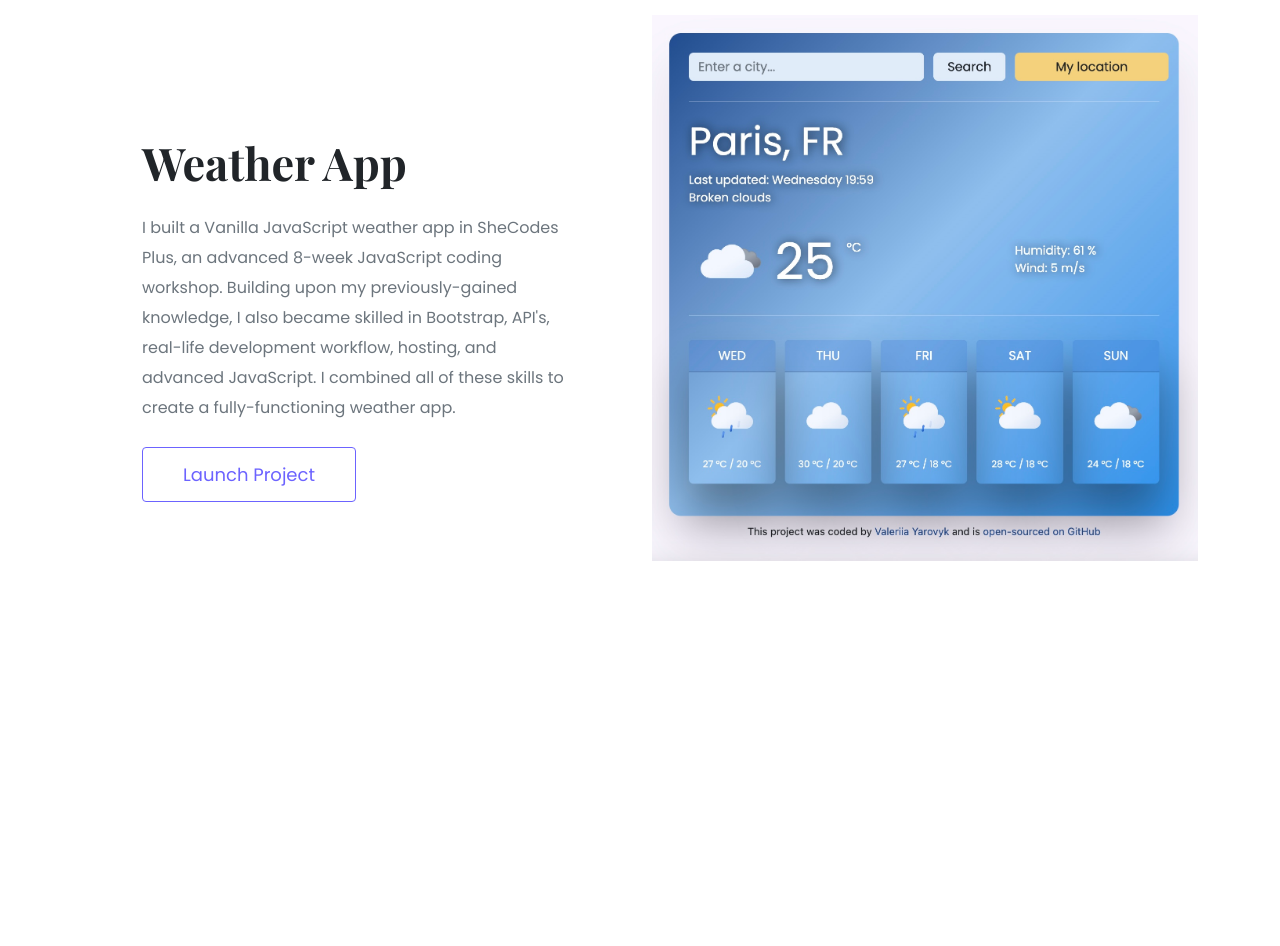
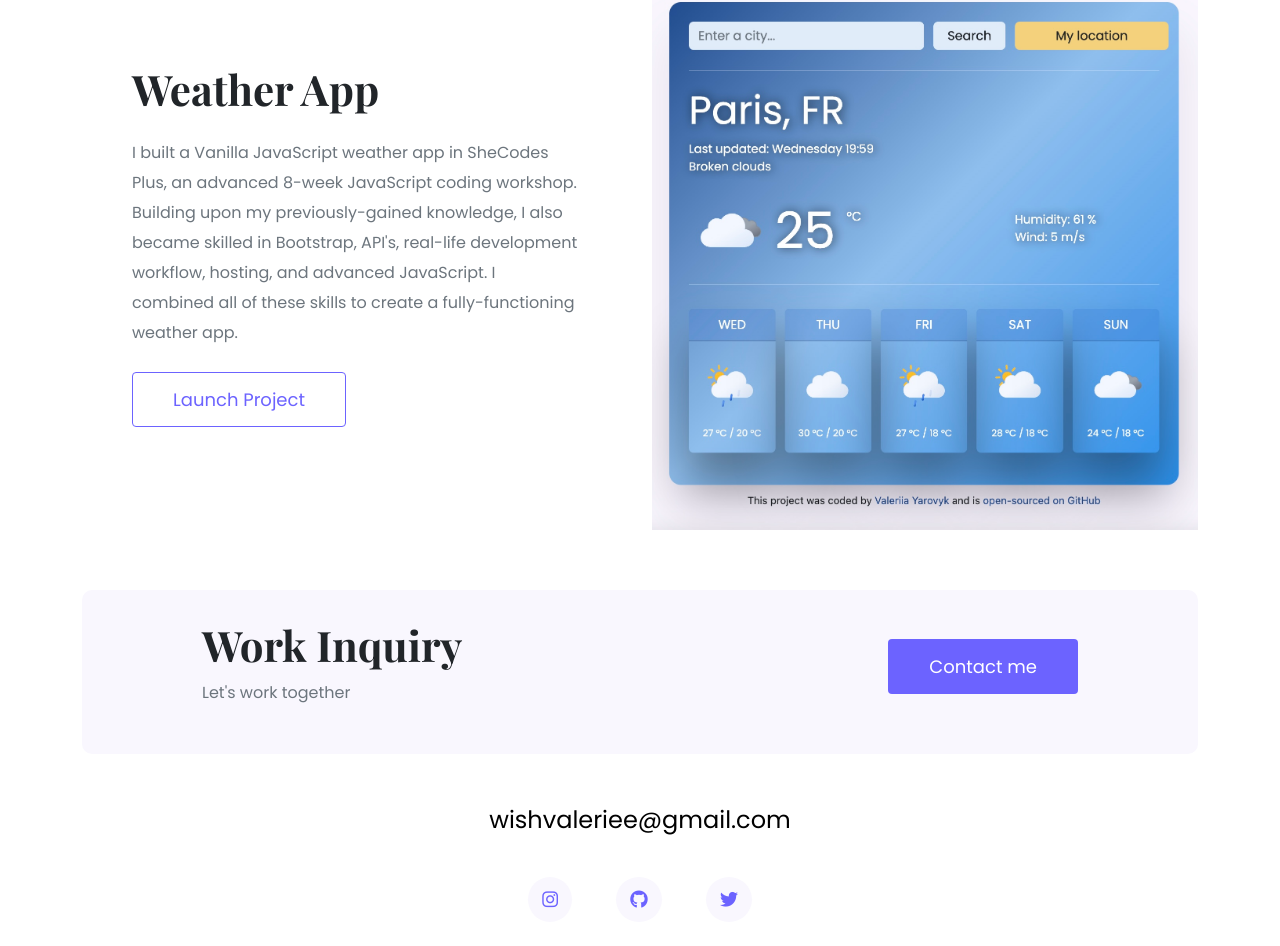
Before and after one commit to wishvalerie/portfolio-project, a plain HTML site: page index.html in a window 1280 px wide. Shown: the part 1529-2475 px from the top of the page. Before the commit the page ends 2151 px from the top, so only its background shows below. Drawn offline with nearby package versions, Linux system fonts and the light colour scheme.

Commit message:
Added the footer

```diff
--- a/index.html
+++ b/index.html
@@ -43,7 +43,7 @@
       />
       <h1 class="mt-3">Valeriia Yarovyk</h1>
       <h2 class="mb-5">Front-end developer based in Ukraine</h2>
-      <a href="#" class="btn btn-branding">Contact me</a>
+      <a href="/contact.html" class="btn btn-branding">Contact me</a>
     </div>
     <p class="text-center mt-5 mb-5">
       Check out some of my featured projects below
@@ -94,6 +94,37 @@
           />
         </div>
       </div>
+      <footer>
+        <div class="container contact-box d-flex justify-content-between mb-5">
+          <div>
+            <h3>Work Inquiry</h3>
+            <p class="text-muted">Let's work together</p>
+          </div>
+          <div>
+            <a href="/contact.html" class="btn btn-branding">Contact me</a>
+          </div>
+        </div>
+        <div class="d-flex justify-content-center mb-5">
+          <a href="mailto:wishvaleriee@gmail.com" class="email-link"
+            >wishvaleriee@gmail.com</a
+          >
+        </div>
+        <div class="d-flex justify-content-center">
+          <div class="social-links">
+            <a
+              href="https://www.instagram.com/wishvalerie/?hl=en"
+              target="_blank"
+              ><i class="fa-brands fa-instagram"></i
+            ></a>
+            <a href="https://github.com/wishvalerie" target="_blank"
+              ><i class="fa-brands fa-github"></i
+            ></a>
+            <a href="https://twitter.com/wishvalerie" target="_blank"
+              ><i class="fa-brands fa-twitter"></i
+            ></a>
+          </div>
+        </div>
+      </footer>
     </div>
     <script
       src="https://cdn.jsdelivr.net/npm/bootstrap@5.2.0/dist/js/bootstrap.bundle.min.js"
--- a/styles/project.css
+++ b/styles/project.css
@@ -22,7 +22,7 @@ h2 {
 
 h3 {
   font-family: var(--heading-font-family);
-  font-size: 45px;
+  font-size: 42px;
   font-weight: 800;
 }
 
@@ -47,7 +47,7 @@ h3 {
 }
 
 .project-description {
-  padding: 120px 60px;
+  padding: 80px 50px;
 }
 
 .btn-branding-outline {
@@ -69,12 +69,12 @@ h3 {
 
 .more-information {
   background-color: var(--secondary-color);
-  text-align: center;
+
   padding: 15px 60px;
 }
 
 .about-image {
-  border-radius: 5px;
+  border-radius: 10px;
 }
 
 .services-section {
@@ -149,6 +149,45 @@ nav a {
   transition: all 100ms ease-in-out;
 }
 
+footer {
+  margin: 60px 0;
+}
+
+footer .contact-box {
+  background-color: var(--secondary-color);
+  padding: 30px 120px;
+  border-radius: 10px;
+}
+
+footer .btn-branding {
+  margin-top: 19px;
+}
+footer .email-link {
+  text-decoration: none;
+  color: black;
+  font-size: 24px;
+  text-align: center;
+}
+
+footer .email-link:hover {
+  color: var(--branding-color);
+}
+
+footer .social-links a {
+  margin: 0 20px;
+  color: var(--branding-color);
+  background-color: var(--secondary-color);
+  padding: 10px 14px;
+  font-size: 18px;
+  border-radius: 50%;
+  transition: all 100ms ease-in-out;
+}
+
+footer .social-links a:hover {
+  color: #fff;
+  background: var(--branding-color);
+}
+
 @media (max-width: 960px) {
   nav ul {
     display: contents;
@@ -174,4 +213,18 @@ nav a {
     text-align: center;
     padding: 30px 20px;
   }
+  footer .contact-box {
+    padding: 30px;
+  }
+  footer h3 {
+    font-size: 18px;
+  }
+  footer .btn-branding {
+    font-size: 12px;
+    padding: 15px;
+    margin-top: 0;
+  }
+  footer .email-link {
+    font-size: 16px;
+  }
 }
```
Also changed, not shown: about.html (+29 -0 lines), contact.html (+31 -0 lines), work.html (+32 -0 lines).
